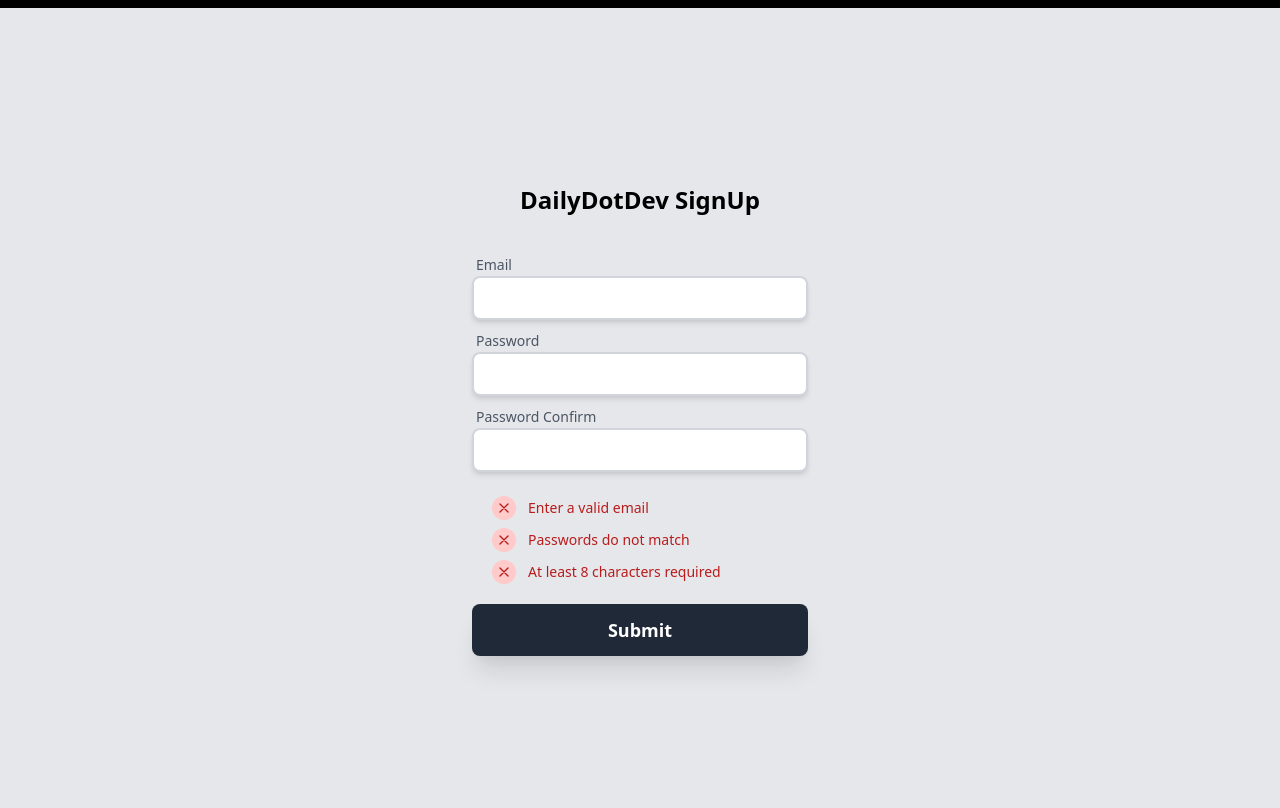
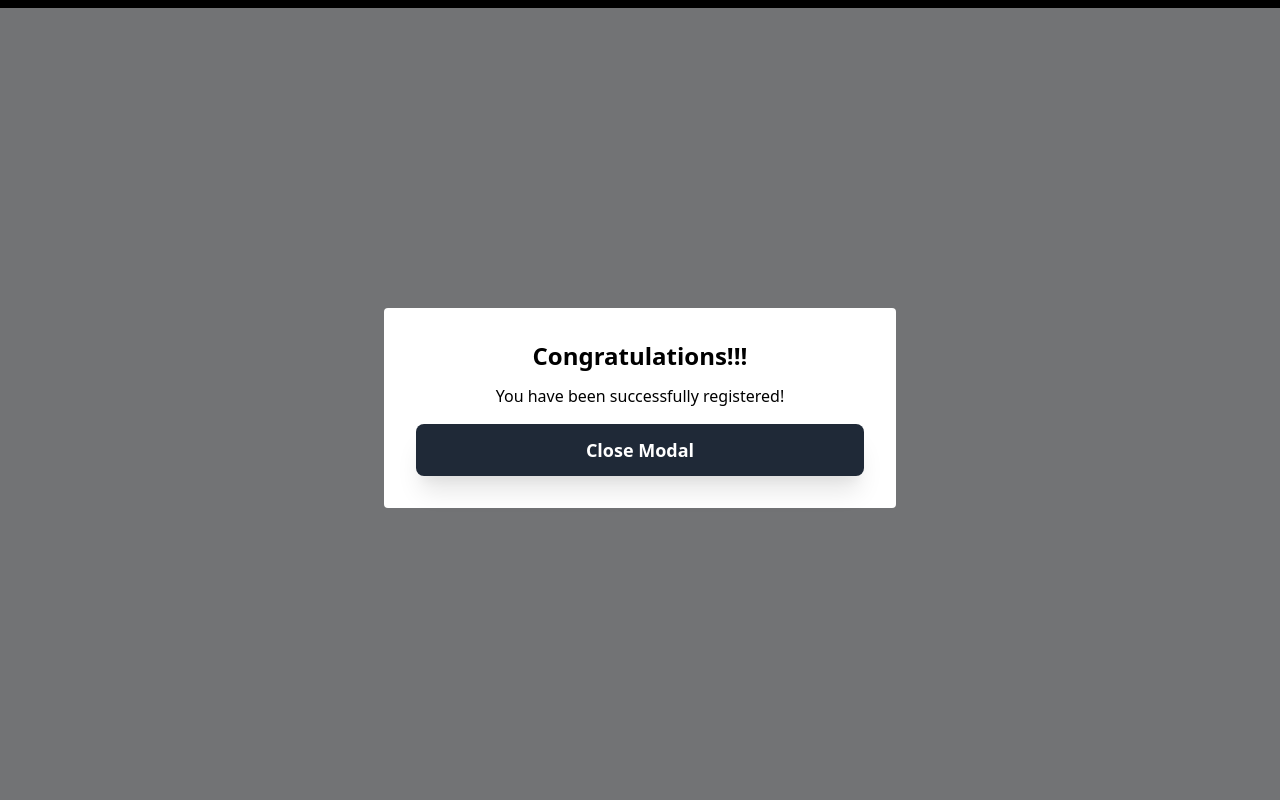
Before and after one commit to lawrenceagles/alpine-signUp-and-signIn, a plain HTML site: page index.html in a window 1280 px wide. Drawn offline with nearby package versions, Linux system fonts and the light colour scheme.

Commit message:
added working modal

```diff
--- a/index.html
+++ b/index.html
@@ -10,10 +10,30 @@
 </head>
 
 <body>
-    <div x-data="registerForm()" class="bg-gray-200 relative min-h-screen antialiased border-t-8 border-black">
-        <div class="max-w-sm mx-auto px-6">
-            <div class="relative h-screen flex flex-wrap items-center">
-                <div x-show="!registrationStatus" class="w-full relative">
+    <div class="bg-gray-200 relative min-h-screen antialiased border-t-8 border-black">
+        <div class="max-w-sm mx-auto px-6" x-data="getData()">
+
+            <div x-show="!registrationStatus" style="background-color: rgb(0,0,0, .5)"
+                class="mx-auto absolute top-0 left-0 w-full h-full flex items-center shadow-lg overflow-y-auto">
+                <div class="container mx-auto rounded p-4 mt-2 overflow-y-auto">
+                    <div class="bg-white rounded px-8 py-8 max-w-lg mx-auto">
+                        <h1 class="font-bold text-2xl mb-3 text-center">Congratulations!!!</h1>
+                        <div class="modal-body text-center">
+                            <p>You have been successfully registered!
+                            </p>
+                        </div>
+
+                        <div class="mt-4">
+                            <button @click="window.document.reload" class="mt-3 text-lg font-semibold bg-gray-800 w-full text-white rounded-lg px-6 py-3 block shadow-xl hover:text-white hover:bg-black">
+                                Close Modal
+                            </button>
+                        </div>
+                    </div>
+                </div>
+            </div>
+
+            <div  x-show="registrationStatus" class="relative h-screen flex flex-wrap items-center">
+                <div class="w-full relative">
                     <div class="mt-6">
                         <div class="text-center font-semibold text-black text-2xl">
                             DailyDotDev SignUp
@@ -21,7 +41,9 @@
                         <!-- <div class="text-center font-base text-black">
                             Sed ut perspiciatis unde?
                         </div> -->
-                        <form  action="/register" method="POST" class="mt-8" @submit.prevent="submitData">
+
+                        <form action="/register" method="POST" class="mt-8" @submit.prevent="submitData">
+
                             <div class="mx-auto max-w-lg ">
 
                                 <div class="py-1">
@@ -110,7 +132,9 @@
                                     </ul>
                                 </div>
 
-                                <button class="mt-3 text-lg font-semibold bg-gray-800 w-full text-white rounded-lg px-6 py-3 block shadow-xl hover:text-white hover:bg-black" x-text="buttonLabel" :disabled="loading">
+                                <button
+                                    class="mt-3 text-lg font-semibold bg-gray-800 w-full text-white rounded-lg px-6 py-3 block shadow-xl hover:text-white hover:bg-black"
+                                    x-text="buttonLabel" :disabled="loading">
                                 </button>
 
                             </div>
@@ -123,7 +147,7 @@
 
     <script src="https://cdn.jsdelivr.net/gh/alpinejs/alpine@v2.x.x/dist/alpine.min.js" defer></script>
     <script>
-        function registerForm() {
+        function getData() {
             return {
                 formData: {
                     email: '',
@@ -138,21 +162,26 @@
 
                 submitData() {
 
-                    if(!this.formData.email.length || !this.formData.password.length || !this.formData.password_confirm.length) {
+                    if (!this.formData.email.length || !this.formData.password.length || !this.formData.password_confirm
+                        .length) {
                         alert("Please fill out all required field and try again!")
                         return;
                     }
+
 
                     this.buttonLabel = 'Submitting...'
                     this.loading = true;
 
                     fetch('/register', {
                             method: 'POST',
-                        headers: { 'Content-Type': 'application/json' },
+                            headers: {
+                                'Content-Type': 'application/json'
+                            },
                             body: JSON.stringify(this.formData)
                         })
                         .then(() => {
                             this.registrationStatus = true;
+                            console.log("registered:", this.registrationStatus)
                         })
                         .catch(() => {
                             console.log("'Ooops! Something went wrong!'")
```
Lines whose indentation alone changed are shown as unchanged.
